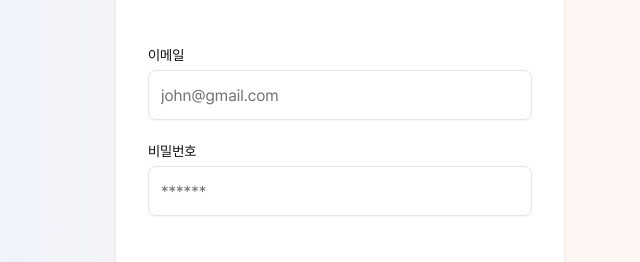
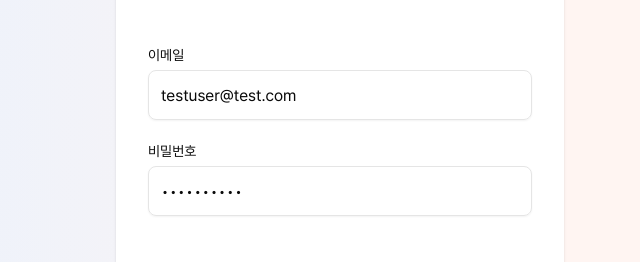
Before and after one commit to mindcraft1111/reportbot_frontend, a React (Vite) app: page /auth/login in a window 1280 px wide. Shown: the part 279-541 px from the top of the page, without its empty margins (300-940 px from the left). Built offline with nearby package versions, Linux system fonts and the light colour scheme; what chartjs-plugin-datalabels would draw is missing.

Commit message:
feat: testuser기능 추가

```diff
--- a/src/pages/landing-page.tsx
+++ b/src/pages/landing-page.tsx
@@ -35,7 +35,7 @@ function HeroSection() {
       </p>
       <button
         className="bg-white text-blue-600 cursor-pointer font-semibold px-6 py-3 rounded hover:bg-gray-100 transition"
-        onClick={() => navigator("/dashboard")}
+        onClick={() => navigator("/auth/login")}
       >
         지금 시작하기
       </button>
--- a/src/pages/login-page.tsx
+++ b/src/pages/login-page.tsx
@@ -33,8 +33,8 @@ export default function LoginPage() {
   const form = useForm<LoginSchema>({
     resolver: zodResolver(loginSchema),
     defaultValues: {
-      email: "",
-      password: "",
+      email: "testuser@test.com",
+      password: "testuser93",
     },
   });
 
```
